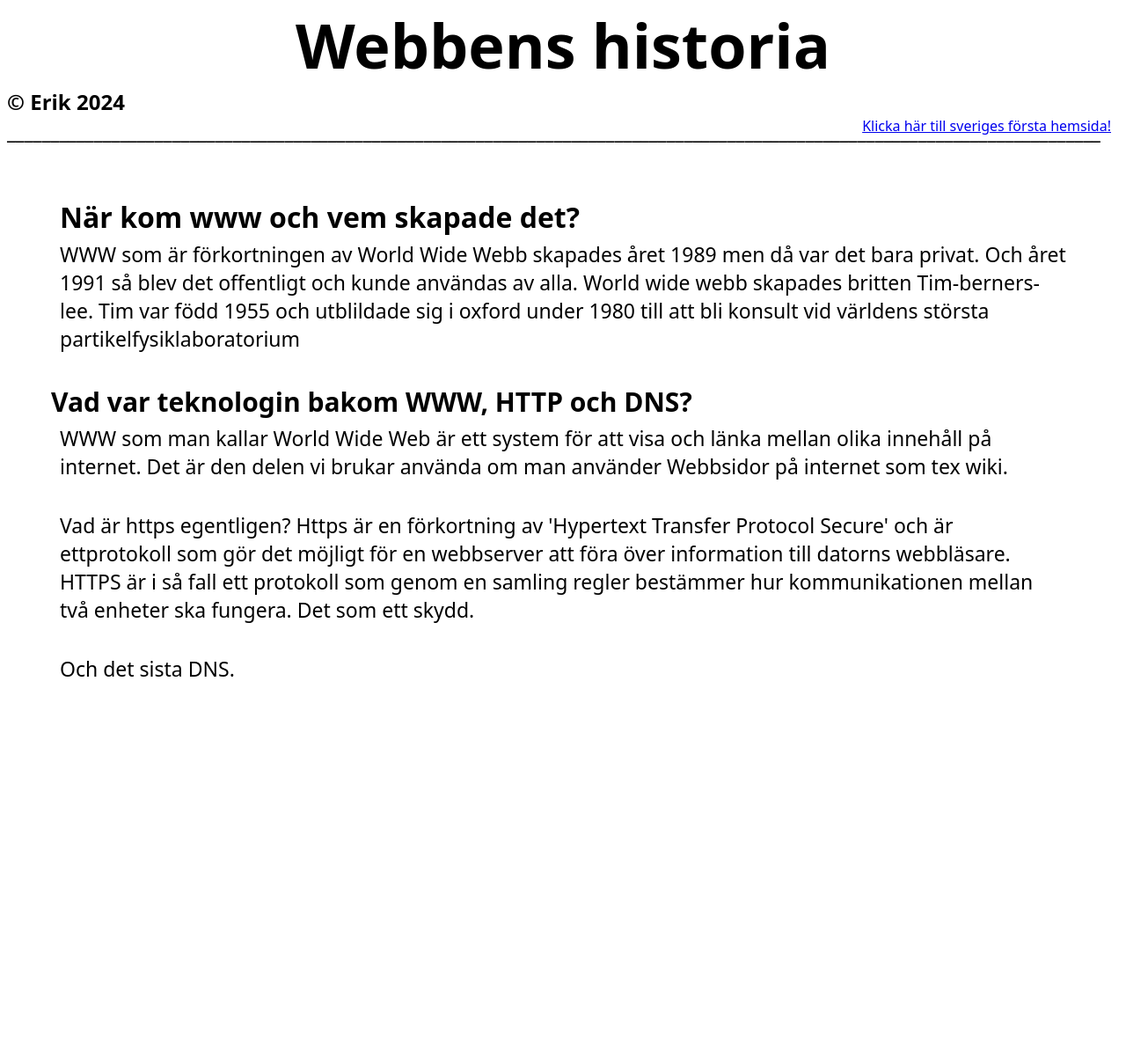
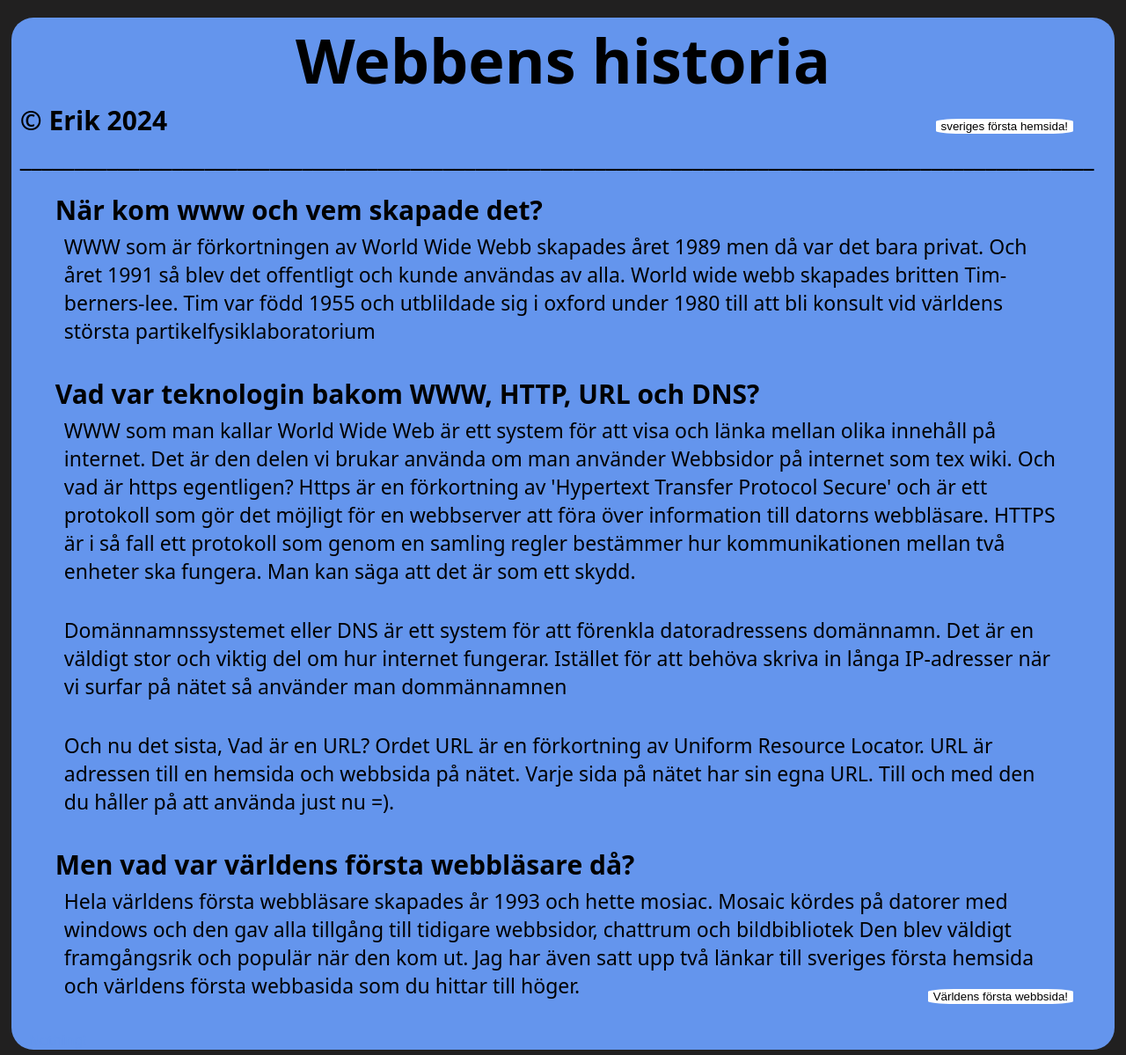
Before and after one commit to Erk773773/web1, a plain HTML site: page webb/Webb.html in a window 1280 px wide. Shown: the part 5-1204 px from the top of the page at 88% size. Before the commit the page ends 816 px from the top, so only its background shows below. Drawn offline with Linux system fonts and the light colour scheme.

Commit message:
ANKA
Erik

```diff
--- a/webb/Webb.css
+++ b/webb/Webb.css
@@ -1,21 +1,28 @@
 body {
-    background-image: url();
-    background-repeat: no-repeat;
-    background-size: cover;
+    margin: 1%;
+    margin-top: 1%;
+background-color: rgb(33, 32, 32);
     font-family: system-ui, -apple-system, BlinkMacSystemFont, 'Segoe UI', Roboto, Oxygen, Ubuntu, Cantarell, 'Open Sans', 'Helvetica Neue', sans-serif;
 }
+main{
+    margin-top: -10px;
+    margin-bottom: -10px;
+    background-color: cornflowerblue;
+    border-radius: 25px;
+
+}
+
+head{
+    border-radius:20px;
+background-color: white;
+}
+
 .webbhistoria{
     text-align: center;
     font-size: 70px;
     margin: 0px;
 
 }
-.www{
-    margin: 60px;
-    margin-bottom: 3px;
-
-}
-
 .textwww{
     margin: 60px;
     font-size: 23px;
@@ -25,15 +32,35 @@ body {
 .titel1{
     margin: 50px;
     font-size: 30px;
-    margin-top: 5px;
+    margin-top: 20px;
     margin-bottom: 5px;
 }
 .länk{
     position: absolute;
-    right: 17px;
+    right: 60px;
+    margin-top: -2%;
+
+
 }
 .h2{
 margin: 0px;
-font-size: 24px;
+font-size: 30px;
 margin-top: 0px;
+margin-left: 10px;
 }
+.mosiac{
+    right: 60px;
+    position: absolute;
+margin-top: -4%;
+}
+.ihavnothin{
+    margin-left: 20px;
+    color: cornflowerblue;
+}
+.button{
+    color: black;
+    background-color:white;
+border-radius: 18%;
+border-color: cornflowerblue;
+border-style: initial;
+}
--- a/webb/Webb.html
+++ b/webb/Webb.html
@@ -1,19 +1,26 @@
 <!DOCTYPE html>
 <html lang="en">
 <head>
+    <img src="" alt="">
     <link rel="stylesheet" href="Webb.css">
     <title>Webbens historia</title>
 </head>
 <body>
+    <main>
+<h1 class="webbhistoria">Webbens historia</h1> <h1 class="h2">© Erik 2024</h1>
+<a href="https://www.lysator.liu.se/" class="länk" target="_blank"><button class="button">sveriges första hemsida!</button></a>
+<h2 class="h2">___________________________________________________________________________________________________</h2>
+<h1 class="titel1"> När kom www och vem skapade det?</h1>
+<p class="textwww"> WWW som är förkortningen av World Wide Webb skapades året 1989 men då var det bara privat. Och året 1991 så blev det offentligt och kunde användas av alla. World wide webb skapades britten Tim-berners-lee. Tim var född 1955 och utblildade sig i oxford under 1980 till att bli konsult vid världens största partikelfysiklaboratorium  </p>
+<h1 class="titel1">Vad var teknologin bakom WWW, HTTP, URL och DNS? </h1>
+<p class="textwww">WWW som man kallar World Wide Web är ett system för att visa och länka mellan olika innehåll på internet. Det är den delen vi brukar använda om man använder Webbsidor på internet som tex wiki. Och vad är https egentligen? Https är en förkortning av 'Hypertext Transfer Protocol Secure' och är ett protokoll som gör det möjligt för en webbserver att föra över information till datorns webbläsare. HTTPS är i så fall ett protokoll som genom en samling regler bestämmer hur kommunikationen mellan två enheter ska fungera. Man kan säga att det är som ett skydd.  </p>
+<p class="textwww">Domännamnssystemet eller DNS är ett system för att förenkla datoradressens domännamn. Det är en väldigt stor och viktig del om hur internet fungerar. Istället för att behöva skriva in långa IP-adresser när vi surfar på nätet så använder man dommännamnen  </p>
+<p class="textwww"> Och nu det sista, Vad är en URL? Ordet URL är en förkortning av Uniform Resource Locator. URL är adressen till en hemsida och webbsida på nätet. Varje sida på nätet har sin egna URL. Till och med den du håller på att använda just nu =).</p>
+<h1 class="titel1">Men vad var världens första webbläsare då? </h1>
+<p class="textwww"> Hela världens första webbläsare skapades år 1993 och hette mosiac. Mosaic kördes på datorer med windows och den gav alla tillgång till tidigare webbsidor, chattrum och bildbibliotek Den blev väldigt framgångsrik och populär när den kom ut.     Jag har även satt upp två länkar till sveriges första hemsida och världens första webbasida som du hittar till höger.</p>
+<a class="mosiac" href="http://info.cern.ch/hypertext/WWW/TheProject.html" target="_blank"><button class="button">Världens första webbsida!</button></a>
+<p class="ihavnothin">Nothing!</p>
+</main>
 
-<h1 class="webbhistoria">Webbens historia</h1> <h1 class="h2">© Erik 2024</h1>
-<a href="https://www.lysator.liu.se/" class="länk"> Klicka här till sveriges första hemsida!</a>
-<h2 class="h2">______________________________________________________________________________________________________________________________</h2>
-<h1 class="www"> När kom www och vem skapade det?</h1>
-<p class="textwww"> WWW som är förkortningen av World Wide Webb skapades året 1989 men då var det bara privat. Och året 1991 så blev det offentligt och kunde användas av alla. World wide webb skapades britten Tim-berners-lee. Tim var född 1955 och utblildade sig i oxford under 1980 till att bli konsult vid världens största partikelfysiklaboratorium  </p>
-<h1 class="titel1">Vad var teknologin bakom WWW, HTTP och DNS? </h1>
-<p class=" textwww">WWW som man kallar World Wide Web är ett system för att visa och länka mellan olika innehåll på internet. Det är den delen vi brukar använda om man använder Webbsidor på internet som tex wiki.</p>
-<p class="textwww">Vad är https egentligen? Https är en förkortning av 'Hypertext Transfer Protocol Secure' och är ettprotokoll som gör det möjligt för en webbserver att föra över information till datorns webbläsare. HTTPS är i så fall ett protokoll som genom en samling regler bestämmer hur kommunikationen mellan två enheter ska fungera. Det som ett skydd. </p>
-<p class="textwww">Och det sista DNS.</p>
 </body>
 </html>
```
